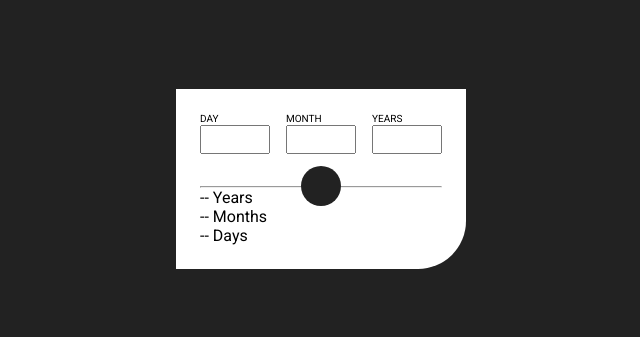
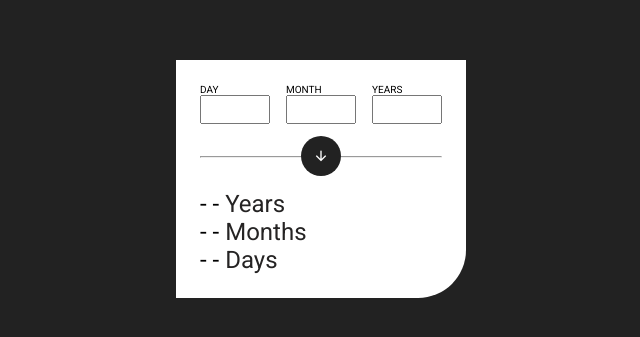
Before and after one commit to Cleve-keem/age_calculator, a React (Vite) app: page / in a window 1280 px wide. Shown: the part 221-558 px from the top of the page, without its empty margins (319-959 px from the left). Built offline with nearby package versions, Linux system fonts and the light colour scheme.

Commit message:
third  commit

```diff
--- a/index.html
+++ b/index.html
@@ -3,6 +3,7 @@
   <head>
     <meta charset="UTF-8" />
     <link rel="icon" type="image/svg+xml" href="/vite.svg" />
+    <link href="https://cdn.jsdelivr.net/npm/remixicon@2.5.0/fonts/remixicon.css" rel="stylesheet">
     <link rel="preconnect" href="https://fonts.googleapis.com">
     <link rel="preconnect" href="https://fonts.gstatic.com" crossorigin>
     <link href="https://fonts.googleapis.com/css2?family=Roboto:ital,wght@0,100;0,300;0,400;0,500;0,700;0,900;1,100;1,300;1,400;1,500;1,700;1,900&display=swap" rel="stylesheet">
--- a/src/Components/AgeCalculator.jsx
+++ b/src/Components/AgeCalculator.jsx
@@ -1,4 +1,5 @@
 import './AgeCalculator.modulus.css';
+// import 'remixicon/fonts/remixicon.css';
 
 function AgeCalculator() {
     return (
@@ -9,28 +10,33 @@ function AgeCalculator() {
                         <div className="input">
                             <label htmlFor="day">Day</label>
                             <input type="number" name="day" id="day"/>
+                            <p className='error'></p>
                         </div>
                         <div className="input">
                             <label htmlFor="month">Month</label>
                             <input type="number" name="month" id="month"/>
+                            <p className='error'></p>
                         </div>
                         <div className="input">
                             <label htmlFor="year">Years</label>
                             <input type="number" name="year" id="year"/>
+                            <p className='error'></p>
                         </div>
                     </div>
-                    <button className="submit"><i className="ri-arrow-down-line"></i></button>
+                    <button className="submit">
+                        <i className="ri-arrow-down-line arrow-down"></i>
+                    </button>
                 </div>
                 <hr />
                 <div className="outputs">
                     <div className="output">
-                        <div className="years">-- <span>Years</span></div>
+                        <div className="years">- - <span className='year-span'>Years</span></div>
                     </div>
                     <div className="output">
-                        <div className="months">-- <span>Months</span></div>
+                        <div className="months">- - <span className='month-span'>Months</span></div>
                     </div>
                     <div className="output">
-                        <div className="days">-- <span>Days</span></div>
+                        <div className="days"> - - <span className='day-span'>Days</span></div>
                     </div>
                 </div>
             </div>
--- a/src/Components/AgeCalculator.modulus.css
+++ b/src/Components/AgeCalculator.modulus.css
@@ -40,3 +40,16 @@ button{
     left: 50%;
     transform: translate(-50%, -50%);
 }
+.arrow-down{
+    color: white;
+    font-size: 1rem;
+}
+.outputs{
+    margin-top: 2rem;
+}
+.output{
+    font-size: 1.5rem;
+}
+span{
+    color: #020000dc;
+}
```
